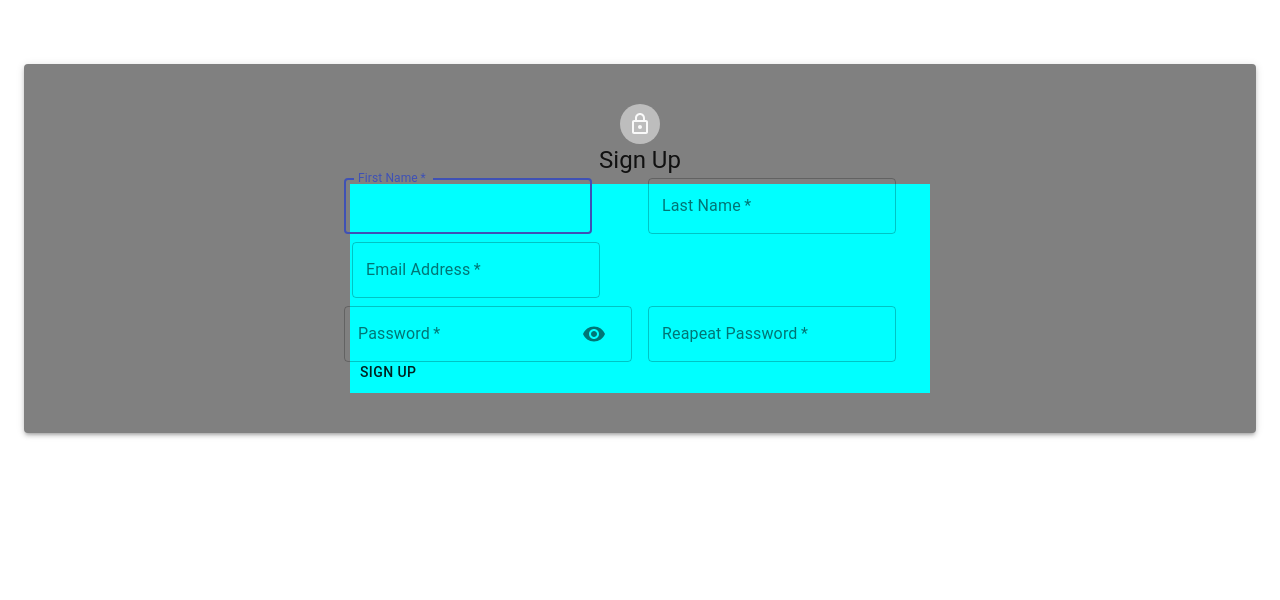
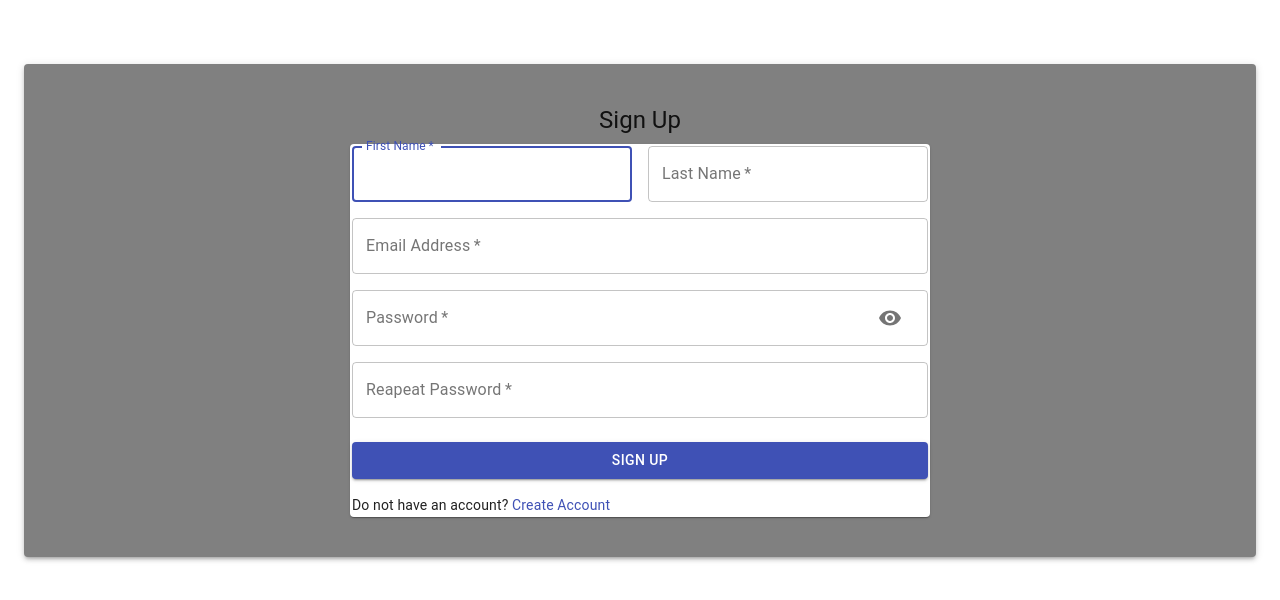
Before and after one commit to falak2000/TaggadaGram, a React (Create React App) app in the folder frontend/: page / in a window 1280 px wide. Shown: the top 600 px of the page. Built offline with nearby package versions, Linux system fonts and the light colour scheme.

Commit message:
auth view fixed

```diff
--- a/frontend/src/components/Auth/Auth.js
+++ b/frontend/src/components/Auth/Auth.js
@@ -1,5 +1,5 @@
 import React, { useState } from 'react';
-import { Avatar, Button, Paper, Grid, Typography, Container } from "@material-ui/core";
+import { Avatar, Button, Paper, Grid, Typography, Container, Link } from "@material-ui/core";
 import LockOutlinedIcon from '@material-ui/icons/LockOutlined';
 import Input from './Input';
 import useStyles from './style';
@@ -26,41 +26,35 @@ const Auth = () => {
     return (
         <Container component="main" maxwidth="xs">
             <Paper className={classes.paper} elevation={3}>
-                <Avatar className={classes.Avatar}>
+                {/* <Avatar className={classes.avatar}>
                     <LockOutlinedIcon />
-                </Avatar>
+                </Avatar> */}
 
                 <Typography variant="h5"> {isSignup ? 'Sign Up' : ' Sign In'}</Typography>
-                <form className={classes.form} onSubmit={handleSubmit}>
-                    <Grid container spacing={2} direction='column'>
+                <Paper component='form' className={classes.form} onSubmit={handleSubmit} elevation={1}>
+                    <Grid container spacing={2}>
                         {
                             isSignup && (
                                 <>
-                                    <Grid container spacing={2} direction='row'>
                                         <Input name="firstName" label="First Name" handleChange={handleChange} autoFocus half></Input>
                                         <Input name="lastName" label="Last Name" handleChange={handleChange} half ></Input>
-                                    </Grid>
-
                                 </>
 
                             )
                         }
 
-                        <Input fullWidth="true" name="email" label="Email Address" handleChange={handleChange} type="email" />
+                        <Input name="email" label="Email Address" handleChange={handleChange} type="email"  />
 
-                        <Grid container spacing={2} direction='row'>
-                            <Input name="password" label="Password" handleChange={handleChange} type={showPassword ? "text" : "password"} handleShowPassword={handleShowPassword} />
+                        <Input name="password" label="Password" handleChange={handleChange} type={showPassword ? "text" : "password"} handleShowPassword={handleShowPassword} />
 
-                            {isSignup && <Input name="confirmPassword" label="Reapeat Password" handleChange={handleChange} type="password" />}
-                        </Grid>
+                        {isSignup && <Input name="confirmPassword" label="Reapeat Password" handleChange={handleChange} type="password" />}
 
                     </Grid>
-
-                    <Grid>
-                        <Button type="submit" fillwidth varient="contained" color="blue">
-                            {isSignup ? 'Sign Up' : 'Sign In'}</Button>
-                    </Grid>
-                </form>
+                    <Button type="submit" fullWidth variant="contained" color="primary" className={classes.submit}>
+                        {isSignup ? 'Sign Up' : 'Sign In'}
+                    </Button>
+                    <Typography variant='body2'>Do not have an account? <Link>Create Account</Link></Typography>
+                </Paper>
             </Paper>
         </Container>
     )
--- a/frontend/src/components/Auth/Input.js
+++ b/frontend/src/components/Auth/Input.js
@@ -1,6 +1,5 @@
 import React from "react";
 import { TextField, Grid, InputAdornment, IconButton } from "@material-ui/core";
-//import { InputAdornment } from '@mui/material';
 import Visibility from '@material-ui/icons/Visibility';
 import VisibilityOff from '@material-ui/icons/Visibility';
 
@@ -8,7 +7,7 @@ import VisibilityOff from '@material-ui/icons/Visibility';
 
 const Input = ({ name, handleChange, label, half, autoFocus, type, handleShowPassword }) => {
     return (
-        <Grid item xs={12} sm={6}>
+        <Grid item xs={12} sm={half ? 6 : 12}>
             <TextField
                 name={name}
                 onChange={handleChange}
@@ -17,7 +16,8 @@ const Input = ({ name, handleChange, label, half, autoFocus, type, handleShowPas
                 label={label}
                 autoFocus={autoFocus}
                 type={type}
-                InputProps={name === 'password' && {
+                fullWidth
+                InputProps={name === 'password' ? {
                     endAdornment: (
                         <InputAdornment position="end">
                             <IconButton onClick={handleShowPassword}>
@@ -25,7 +25,7 @@ const Input = ({ name, handleChange, label, half, autoFocus, type, handleShowPas
                             </IconButton>
                         </InputAdornment>
                     ),
-                }}
+                } : null}
             />
         </Grid>
     )
--- a/frontend/src/components/Auth/style.js
+++ b/frontend/src/components/Auth/style.js
@@ -24,15 +24,11 @@ export default makeStyles((theme) => ({
         height: '100%',
         padding: 2,
         marginTop: theme.spacing(1),
-        backgroundColor: 'cyan',
+        // backgroundColor: 'cyan',
 
     },
     submit: {
         margin: theme.spacing(3, 0, 2),
 
-    },
-    googleButton: {
-        marginBottom: theme.spacing(2),
-
-    },
+    }
 }));
```
